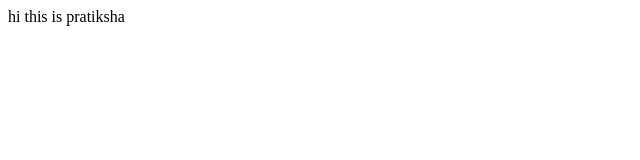
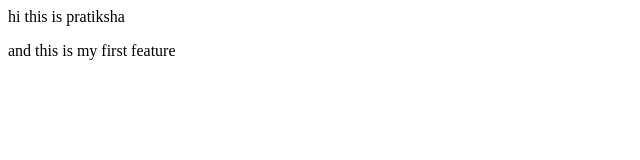
Before and after one commit to pratiksha140/git-demo, a plain HTML site: page index.html in a window 1280 px wide. Shown: the whole page, without its empty margins (0-640 px from the left). Drawn offline with Linux system fonts and the light colour scheme.

Commit message:
add feature

```diff
--- a/index.html
+++ b/index.html
@@ -1 +1,2 @@
 <p>hi this is pratiksha</p>
+<p>and this is my first feature</p>
```
